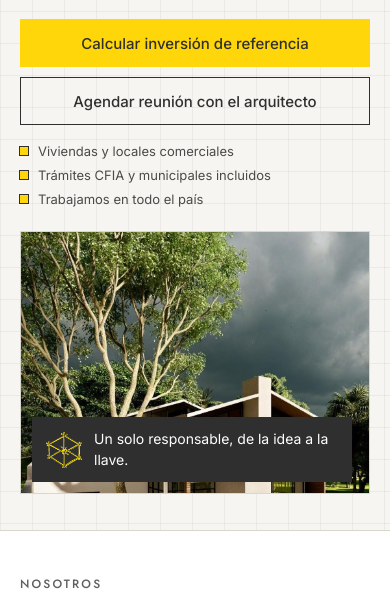
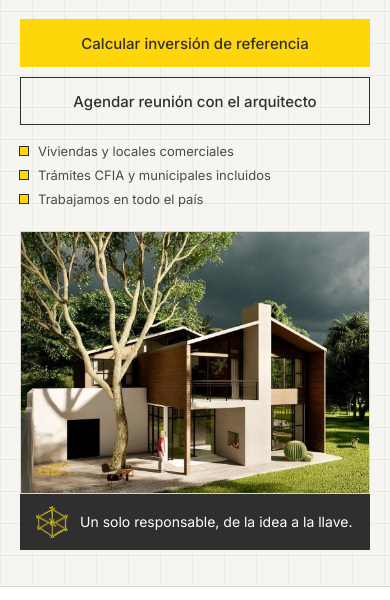
Before and after one commit to Ferlizano17/web-inmensus-arquitectura, a plain HTML site: page public/index.html in a window 390 px wide. Shown: the part 462-1062 px from the top of the page. Drawn offline with Linux system fonts and the light colour scheme.

Commit message:
Foto principal: la casa siempre visible
En móvil el recorte se centra en la casa y la etiqueta pasa debajo de la
foto como pie de imagen. En escritorio la etiqueta sube sobre el cielo y no
se sale de la pantalla en anchos intermedios.

Co-Authored-By: Claude Opus 5.5 <noreply@anthropic.com>
Claude-Session: https://claude.ai/code/session_01TiGTURWwyZMRLb1QhyUb5S

```diff
--- a/public/index.html
+++ b/public/index.html
@@ -96,9 +96,10 @@ header.top{position:sticky;top:0;z-index:20;background:rgba(246,245,241,.96);bor
 .ticks li::before{content:"";width:8px;height:8px;background:var(--y);outline:1px solid var(--ink)}
 .hero-img{flex:1 1 420px;min-width:0;position:relative}
 .hero-img>img{aspect-ratio:4/5;width:100%;height:auto;object-fit:cover;display:block;border:1px solid var(--line)}
-.badge{position:absolute;left:-28px;bottom:36px;background:var(--ink);color:#fff;padding:22px 26px;display:flex;gap:18px;align-items:center;max-width:320px}
+.badge{position:absolute;right:-28px;top:36px;background:var(--ink);color:#fff;padding:22px 26px;display:flex;gap:18px;align-items:center;max-width:320px}
+@media (max-width:1320px){.badge{right:16px}}
 .badge img{width:52px;height:52px;flex:0 0 auto}.badge p{margin:0;font-size:15px;line-height:1.45}
-@media (max-width:600px){.badge{left:12px;right:12px;bottom:12px;padding:16px 18px}}
+
 
 /* Nosotros */
 .feat{display:grid;grid-template-columns:repeat(auto-fit,minmax(220px,1fr));gap:1px;background:var(--line);border:1px solid var(--line);margin-top:48px}
@@ -201,8 +202,8 @@ footer a{color:#fff}
   .hero .ctas{margin-top:22px!important;gap:10px!important}
   .hero .ctas .btn{width:100%}
   .ticks{margin-top:18px;gap:8px 20px;font-size:13px}
-  .hero-img>img{aspect-ratio:4/3}
-  .badge{padding:12px 14px;gap:12px}.badge img{width:36px;height:36px}.badge p{font-size:14px}
+  .hero-img>img{aspect-ratio:4/3;object-position:50% 92%}
+  .badge{position:static;max-width:none;padding:12px 16px;gap:12px}.badge img{width:32px;height:32px}.badge p{font-size:14px}
   /* Nosotros: foto y nombre en línea */
   .about-photo{aspect-ratio:4/3!important;max-width:none!important;margin-top:18px!important}
   .about-name{margin-top:10px!important}
```
